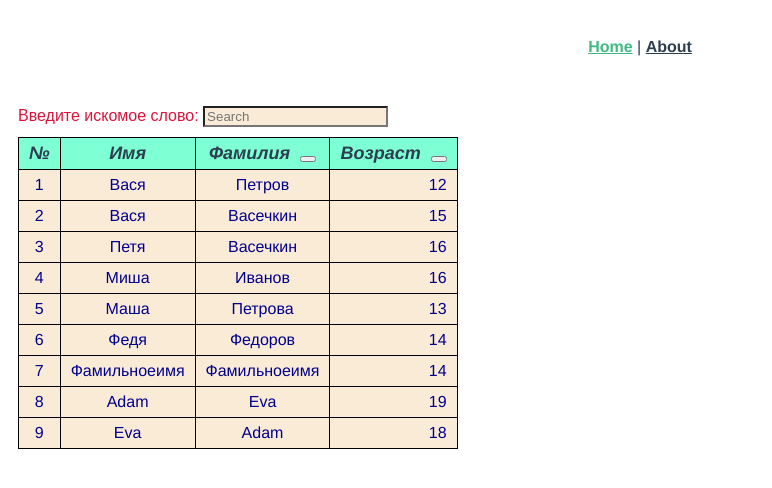
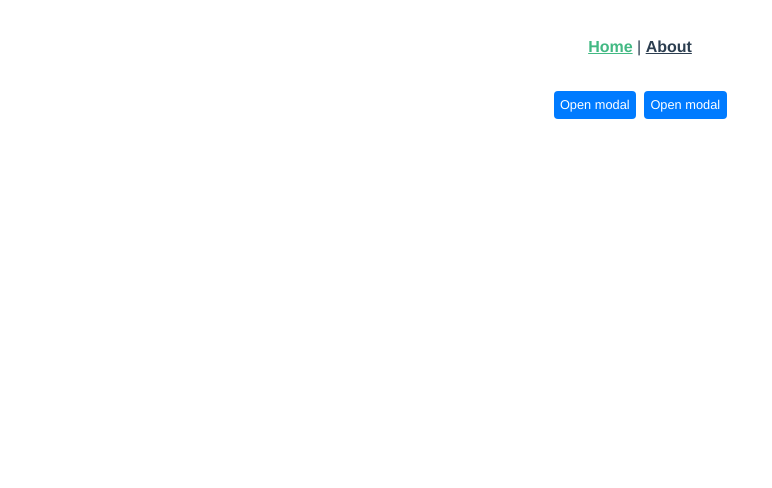
Before and after one commit to BolotinAlexey/UI-library, a Vue app: page / in a window 1280 px wide. Shown: the top 488 px of the page, without its empty margins (0-772 px from the left). Built offline with nearby package versions, Linux system fonts and the light colour scheme.

Commit message:
доработана модалка и Home

```diff
--- a/src/components/MyButton.vue
+++ b/src/components/MyButton.vue
@@ -62,7 +62,7 @@
     .mix2 {
         background-color: @color;
         color: @font-color;
-        display: inline-block;
+        display: block;
         text-align: center;
         text-decoration: none;
 
--- a/src/components/MyModal.vue
+++ b/src/components/MyModal.vue
@@ -1,7 +1,8 @@
 <template>
+<div class="modal">
     <div class="container"
     :class="{hide:isHide}">
-        <div class="modal">
+        <div class="modal-action">
             <header :class="{hide: isHide}">
                 <slot name="header">
                 </slot>
@@ -28,17 +29,19 @@
                 >X
                 </MyButton>
             </main>
-            <div>
-                <slot name="trigger">
-                    <MyButton
-                            color="primary"
-                            @clickOn="procModal"
-                    >Open/Close modal
-                    </MyButton>
-                </slot>
-            </div>
+
         </div>
     </div>
+    <div class="btnGroup">
+        <slot name="trigger">
+            <MyButton class="btnTrg"
+                    color="primary"
+                    @clickOn="procModal"
+            >Open modal
+            </MyButton>
+        </slot>
+    </div>
+</div>
 </template>
 
 <script>
@@ -63,7 +66,7 @@
     }
 </script>
 
-<style scoped lang="less">
+<style  lang="less">
     .shift {
         transform: translate(-50%, -50%);
         position: fixed;
@@ -79,12 +82,12 @@
         right: 0;
     }
 
-    .modal {
+    .modal-active {
         .shift;
         top: 50%;
         background: wheat;
         display: flex;
-        flex-direction: column;
+        flex-direction: row;
         border: 3px double cornflowerblue;
         padding: 10px;
         max-height: 80%;
@@ -94,7 +97,17 @@
     }
 
     .btnClose {
-        display: inline-block;
+        display:block;
+        margin-top: 10px;
+    }
+
+    .btnGroup {
+        display: flex;
+    }
+
+    .btnTrg{
+        display: block;
+        margin-right: 10px;
         margin-top: 10px;
     }
 
--- a/src/views/Home.vue
+++ b/src/views/Home.vue
@@ -14,17 +14,17 @@
                 </MyButton>
             </div>
         </MyModal>
+        <MyModal>
+            <DataTable :items="users"
+                       :columns="columns1"
+                       :search="search1">
 
-        <DataTable :items="users"
-                   :columns="columns1"
-                   :search="search1">
-
-        </DataTable>
-
+            </DataTable>
+        </MyModal>
     </div>
 </template>
 
-<script lang="">
+<script>
     // @ is an alias to /src
     import DataTable from '@/components/DataTable.vue'
     import HelloWorld from '@/components/HelloWorld.vue'
@@ -88,6 +88,10 @@
 </script>
 
 
-<style lang="less" scoped>
-
+<style lang="less">
+    .home {
+        display: flex;
+        justify-content: center;
+        align-items: end;
+    }
 </style>
```
